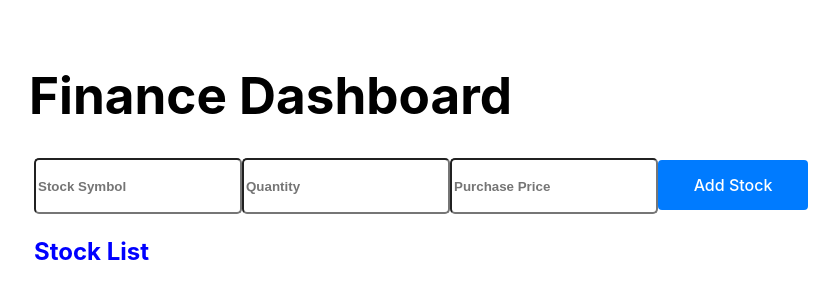
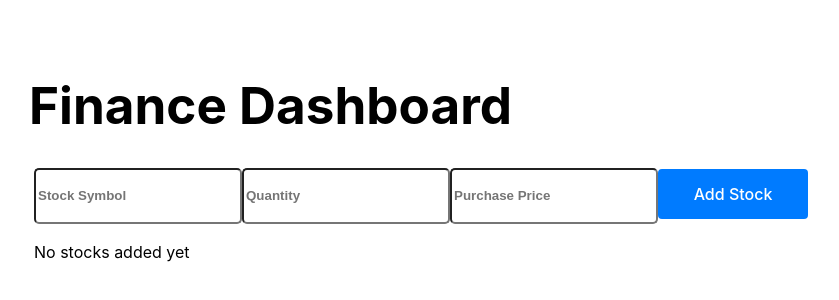
Before and after one commit to limwenjing/Finance_Dashboard, a React (Vite) app: page / in a window 1280 px wide. Shown: the part 236-536 px from the top of the page, without its empty margins (219-1058 px from the left). Built offline with nearby package versions, Linux system fonts and the light colour scheme.

Commit message:
Update FinanceDashboard.jsx
added "no stock added" statement for the initial page load

```diff
--- a/src/components/FinanceDashboard.jsx
+++ b/src/components/FinanceDashboard.jsx
@@ -46,7 +46,11 @@ function FinanceDashboard() {
         </button>
       </div>
 
-      <FinanceReturnList items={items} stock={stock} />
+      {items.length === 0 ? (
+        <p>No stocks added yet</p>
+      ) : (
+        <FinanceReturnList items={items} stock={stock} />
+      )}
     </div>
   );
 }
```
